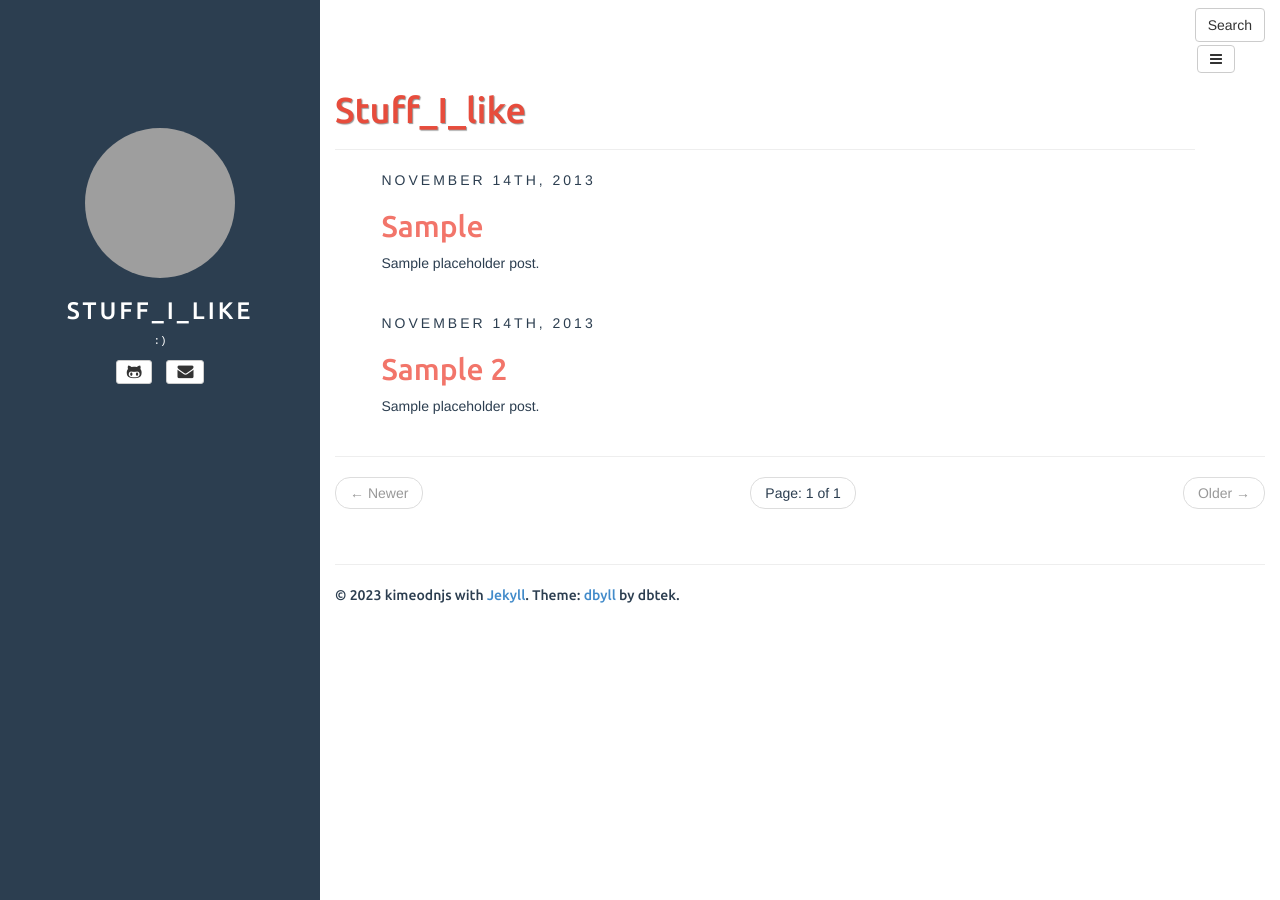
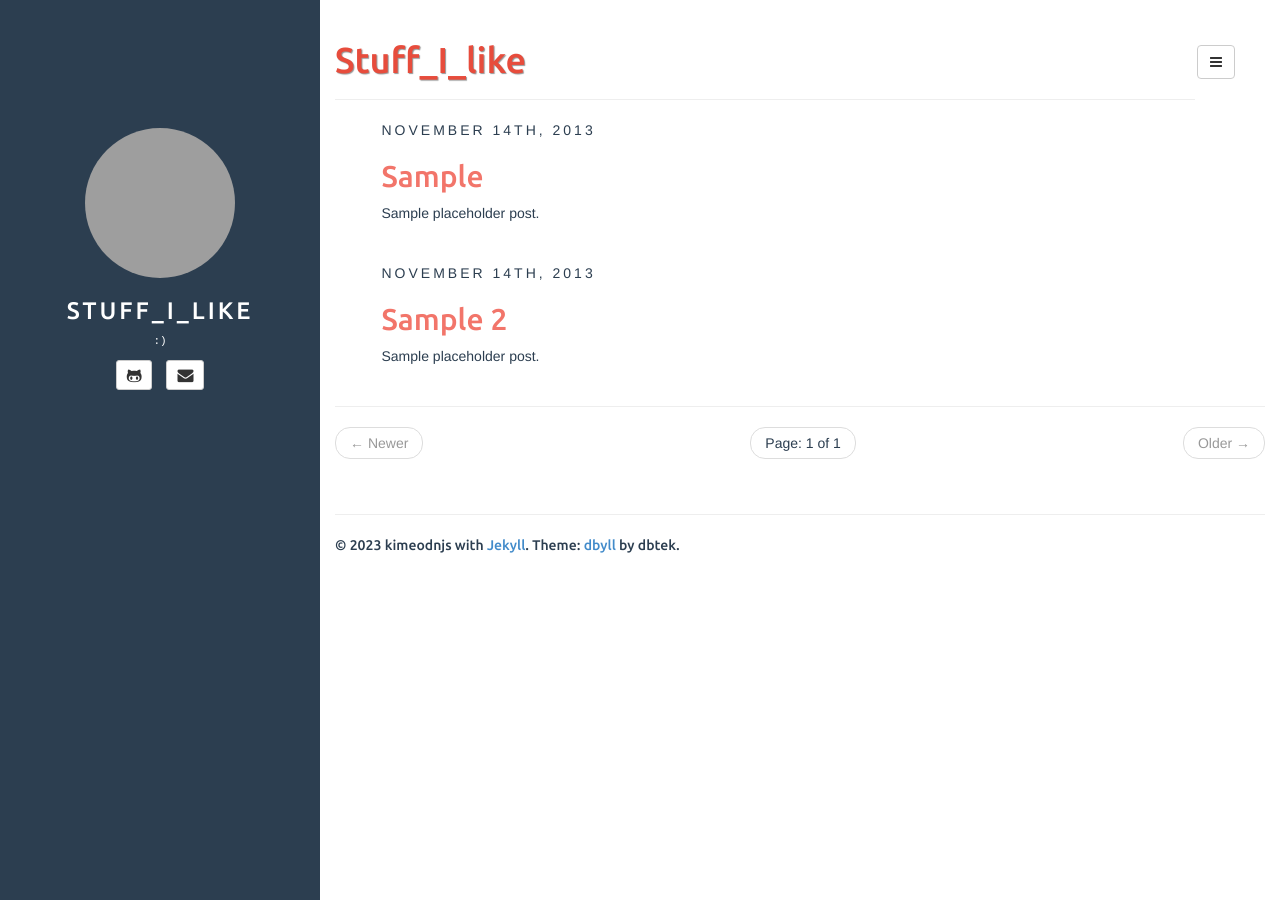
Before and after one commit to kimeodnjs/kimeodnjs.github.io, a Jekyll site: the page built from index.html, in a window 1280 px wide. Built offline with Jekyll 4.4.1, drawn with Linux system fonts in a browser that asks for light colours; the list of posts is cut into pages by our own code; grey boxes are pictures that could not be loaded.

Commit message:
search update

```diff
--- a/_includes/default.html
+++ b/_includes/default.html
@@ -84,6 +84,8 @@
 			<li><a href="{{ site.BASE_PATH}}/{{ site.categories_path }}"><i class="fa fa-folder"></i>Categories</a></li>
 			<li><a href="{{ site.BASE_PATH}}/{{ site.tags_path }}"><i class="fa fa-tags"></i>Tags</a></li>
 			<li class="divider"></li>
+			<li><a href="{{ site.BASE_PATH}}/search/"><i class="fa fa-search"></i>Search</a></li>
+			<li class="divider"></li>
 			<li><a href="#"><i class="fa fa-arrow-up"></i>Top of Page</a></li>
 		</ul>
 	</div>
--- a/_layouts/default.html
+++ b/_layouts/default.html
@@ -2,19 +2,6 @@
 theme :
   name : dbyll
 ---
-<!-- 네비게이션 바 오른쪽에 검색 폼 추가 -->
-<div class="navbar-collapse collapse">
-  <ul class="nav navbar-nav navbar-right">
-    <!-- 기존의 네비게이션 링크들 -->
-    <li>
-      <form class="navbar-form" role="search" action="/search" method="get">
-        <button type="submit" class="btn btn-default">Search</button>
-      </form>
-    </li>
-  </ul>
-</div>
-
-
 {% include default.html %}
 
 
```
Also changed, not shown: 5 other files.
